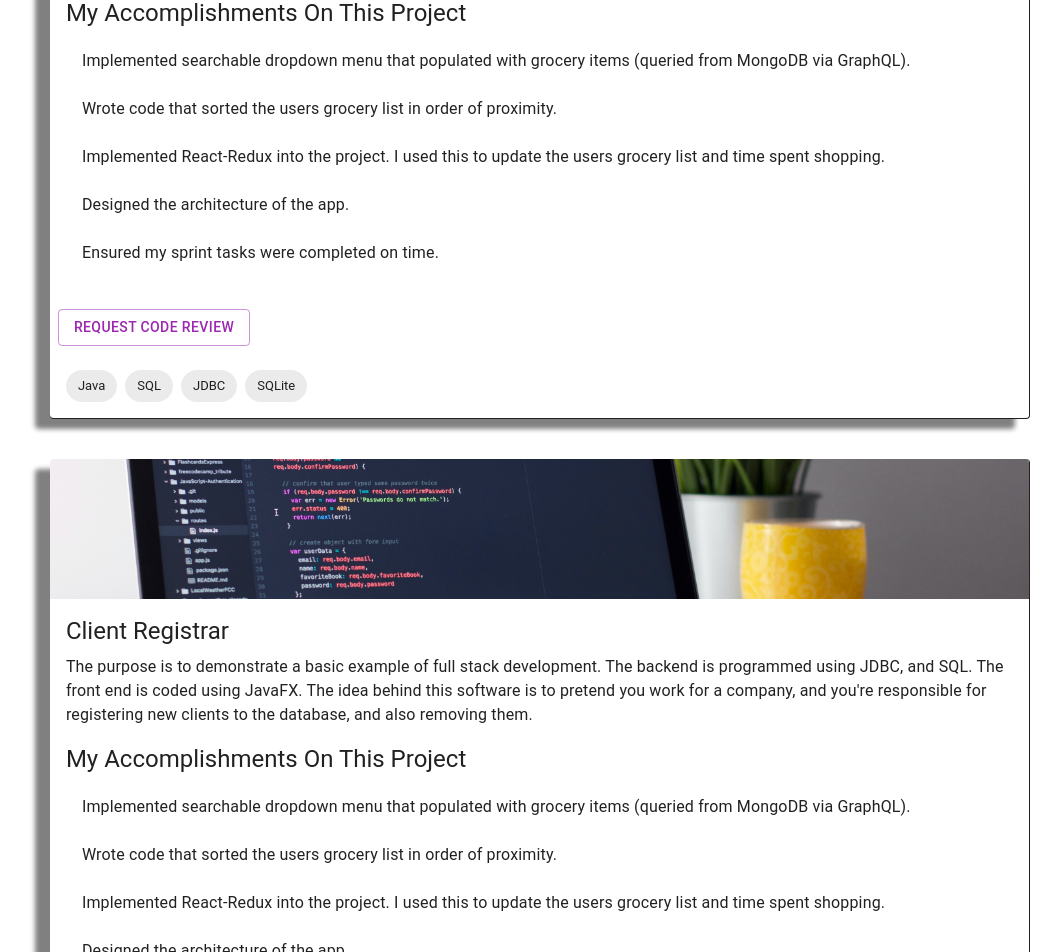
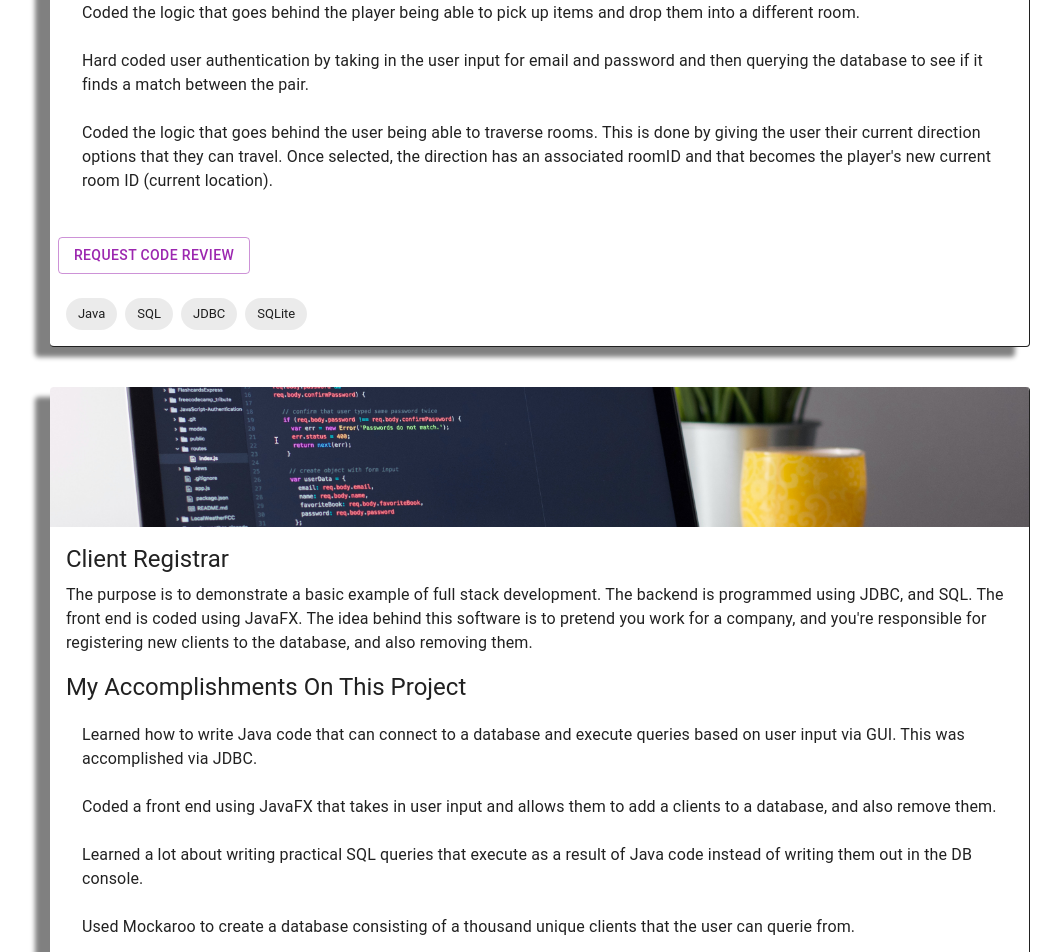
Before and after one commit to KWilliams-dev/kylesportfolio, a React (Vite) app: page /projects in a window 1280 px wide. Shown: the part 2600-3552 px from the top of the page, without its empty margins (100-1161 px from the left). Built offline with nearby package versions, Linux system fonts and the light colour scheme; a web font is replaced by a local one.

Commit message:
project info update

```diff
--- a/src/components/ProjectPanel/ProjectPanel.jsx
+++ b/src/components/ProjectPanel/ProjectPanel.jsx
@@ -5,12 +5,17 @@ import CardContent from "@mui/material/CardContent";
 import CardMedia from "@mui/material/CardMedia";
 import { Box, List, ListItem, ListItemText } from "@mui/material";
 import Typography from "@mui/material/Typography";
-import Chip from '@mui/material/Chip';
-import Stack from '@mui/material/Stack';
+import Chip from "@mui/material/Chip";
+import Stack from "@mui/material/Stack";
 import { RequestCodeReviewButton } from "../RequestCodeReview/RequestCodeReviewButton";
 
-export const ProjectPanel = ({title, info, technologies, image, listOfProjects}) => {
-
+export const ProjectPanel = ({
+  title,
+  info,
+  technologies,
+  image,
+  listOfAccomplishments,
+}) => {
   return (
     <Box
       sx={{
@@ -26,7 +31,7 @@ export const ProjectPanel = ({title, info, technologies, image, listOfProjects})
           marginTop: 5,
           boxShadow: "-15px 10px 5px grey",
           borderRight: "1px solid",
-            borderBottom: "1px solid"
+          borderBottom: "1px solid",
         }}
       >
         <CardMedia
@@ -38,36 +43,34 @@ export const ProjectPanel = ({title, info, technologies, image, listOfProjects})
         />
         <CardContent>
           <Typography variant="h5">{title}</Typography>
-            <Typography sx={{ marginTop: 1 }}>
-              {info}
+          <Typography sx={{ marginTop: 1 }}>{info}</Typography>
+          <List>
+            <Typography sx={{ marginTop: 1, marginBottom: 1 }} variant="h5">
+              My Accomplishments On This Project
             </Typography>
-            <List>
-              <Typography sx={{marginTop: 1, marginBottom: 1}} variant="h5">My Accomplishments On This Project</Typography>
-              <ListItem >
-                <ListItemText>Implemented searchable dropdown menu that populated with grocery items (queried from MongoDB via GraphQL).</ListItemText>
+            {listOfAccomplishments && listOfAccomplishments.map((accomp) => {
+              return (
+                <ListItem>
+                  <ListItemText>
+                    {accomp}
+                  </ListItemText>
                 </ListItem>
-              <ListItem >
-                <ListItemText>Wrote code that sorted the users grocery list in order of proximity.</ListItemText>
-              </ListItem>
-              <ListItem >
-                <ListItemText>Implemented React-Redux into the project. I used this to update the users grocery list and time spent shopping.</ListItemText>
-              </ListItem>
-              <ListItem >
-                <ListItemText>Designed the architecture of the app.</ListItemText>
-              </ListItem>
-              <ListItem >
-                <ListItemText>Ensured my sprint tasks were completed on time.</ListItemText>
-              </ListItem>
+              );
+            })}
             </List>
         </CardContent>
         <CardActions>
           <RequestCodeReviewButton />
         </CardActions>
-          <Stack sx={{paddingLeft: 2, paddingBottom: 2, paddingTop: 2}} direction={"row"} spacing={1}>
-            <Chip label={technologies[0]}/>
-            <Chip label={technologies[1]}/>
-            <Chip label={technologies[2]}/>
-            <Chip label={technologies[3]}/>
+        <Stack
+          sx={{ paddingLeft: 2, paddingBottom: 2, paddingTop: 2 }}
+          direction={"row"}
+          spacing={1}
+        >
+          <Chip label={technologies[0]} />
+          <Chip label={technologies[1]} />
+          <Chip label={technologies[2]} />
+          <Chip label={technologies[3]} />
         </Stack>
       </Card>
     </Box>
--- a/src/screens/About.jsx
+++ b/src/screens/About.jsx
@@ -4,14 +4,21 @@ import { RightInfoBlock } from "../components/InfoBlock/RightInfoBlock";
 import Fade from "react-reveal/Fade";
 
 const aspireInfo =
-  "My current goals are to graduate in August of 2023, and start my career as a Software Engineer imediately after. I've been coding " +
-  "for almost three years and have gained experience in Java, JS, React, HTML, CSS, SQL, MongoDB, and Node.js. I thouroughly enjoy the problem solving aspect " +
-  " of this field. I always try to find the most efficient process for solving business problems in tech.";
+  "My professional goals are to graduate in August of 2023, and start my career as a Software Engineer imediately after." +
+  " I thouroughly enjoy the problem solving aspect of this field, and always try to find the most efficient process for solving " +
+  " business problems in tech. The lifelong learning aspect of this field is not a deterrent for me, and I look forward to expanding my knowledge in full stack development and AI over the next few years.";
 
-const skillsInfo =
-  "My current goals are to graduate in August of 2023, and start my career as a Software Engineer imediately after. I've been coding " +
-  "for almost three years and have gained experience in Java, JS, React, HTML, CSS, SQL, MongoDB, and Node.js. I thouroughly enjoy the problem solving aspect " +
-  " of this field. I always try to find the most efficient process for solving business problems in tech.";
+const technicalSkillsInfo =
+  "My frontend experience consists of React, HTML, CSS and JS. As well as React-Router and React-Redux. Backend experience consists of MySQL, " +
+  "GraphQL, Node.js, PHP, SQLite, MongoDB, Apollo-Server, JDBC (Java Database Connectivity). As well as data modeling and schema generation. ";
+
+const softSkillsInfo =
+"I've been able to work on several different teams and micro teams (two-three people) throughout my professional and academic career. " +
+"While interning at Salesloft, I was able to work on a team consisting of QA Engineers, Senior Engineers, UI Engineers and Product/Engineering Managers. " +
+"It was a great learning experience to be able to pair program with mid-senior level engineers and also clarify business requirements with product and engineering managers. " +
+"Academically, I've worked on micro-teams tasked with creating a database that models and queries data for a mock computer store, and a seperate team tasked with creating a text-based adventure game. " +
+"My larger academic team experience as well as professional has enabled me to get a solid grasp of agile methodologies. I have experience working in sprints, participating in daily stand ups, " +
+"pair programming, creating user stories and attending cross-functional team meetings.";
 
 export const About = () => {
   return (
@@ -27,7 +34,11 @@ export const About = () => {
       </Fade>
 
       <Fade right>
-        <RightInfoBlock title={"Skills"} info={aspireInfo} />
+        <RightInfoBlock title={"Technical Skills"} info={technicalSkillsInfo} />
+      </Fade>
+
+      <Fade left>
+        <LeftInfoBlock title={"Soft Skills"} info={softSkillsInfo} />
       </Fade>
     </Box>
   );
--- a/src/screens/Projects.jsx
+++ b/src/screens/Projects.jsx
@@ -26,6 +26,34 @@ const lostResidence =
   "rooms, items, and monsters. Through careful data modeling, each game is unique to a users account. They can save, leave, and pick up right where they left" +
   "off.";
 
+const listOfAccomplishmentsQuicKart = [
+  "Implemented searchable dropdown menu that populated with grocery items (queried from MongoDB via GraphQL).",
+  "Wrote code that sorted the users grocery list in order of proximity.",
+  "Implemented React-Redux into the project. I used this to update the users grocery list and time spent shopping.",
+  "Designed the architecture of the app.",
+  "Ensured my sprint tasks were completed on time."
+]
+
+const listOfAccomplishmentsSoftIQ = [
+  "Modeled the data and set up the schemas via GraphQL.",
+  "Created the header and navigation using React Router and reuable components.",
+  "Assisted with UX design in figma, and designed the landing page for when the user is not logged in.",
+]
+
+const listOfAccomplishmentsLostResident = [
+  "Modeled the data for the database so that each user can save the state of their game and return to it upon logging in.",
+  "Coded the logic that goes behind the player being able to pick up items and drop them into a different room.",
+  "Hard coded user authentication by taking in the user input for email and password and then querying the database to see if it finds a match between the pair.",
+  "Coded the logic that goes behind the user being able to traverse rooms. This is done by giving the user their current direction options that they can travel. Once selected, the direction has an associated roomID and that becomes the player's new current room ID (current location)."
+]
+
+const listOfAccomplishmentsClientRegistrar = [
+  "Learned how to write Java code that can connect to a database and execute queries based on user input via GUI. This was accomplished via JDBC.",
+  "Coded a front end using JavaFX that takes in user input and allows them to add a clients to a database, and also remove them.",
+  "Learned a lot about writing practical SQL queries that execute as a result of Java code instead of writing them out in the DB console.",
+  "Used Mockaroo to create a database consisting of a thousand unique clients that the user can querie from."
+]
+
 const quicKartTechnologies = ["JavaScript", "React", "GraphQL", "MongoDB"];
 const softIqTechnologies = ["JavaScript", "React", "GraphQL", "MongoDB"];
 const lostResidentTechnologies = ["Java", "SQL", "JDBC", "SQLite"];
@@ -41,6 +69,7 @@ export const Projects = () => {
           title="QuicKart"
           info={quicKartInfo}
           technologies={quicKartTechnologies}
+          listOfAccomplishments={listOfAccomplishmentsQuicKart}
         />
       </Fade>
       <Fade right>
@@ -49,6 +78,7 @@ export const Projects = () => {
           title="SoftIQ"
           info={softIqInfo}
           technologies={softIqTechnologies}
+          listOfAccomplishments={listOfAccomplishmentsSoftIQ}
         />
       </Fade>
       <Fade left>
@@ -57,6 +87,7 @@ export const Projects = () => {
           title="Lost Resident"
           info={lostResidence}
           technologies={lostResidentTechnologies}
+          listOfAccomplishments={listOfAccomplishmentsLostResident}
         />
       </Fade>
       <Fade right>
@@ -65,6 +96,7 @@ export const Projects = () => {
           title="Client Registrar"
           info={clientRegistrar}
           technologies={clientRegistrarTechnologies}
+          listOfAccomplishments={listOfAccomplishmentsClientRegistrar}
         />
       </Fade>
     </div>
```
Lines whose indentation alone changed are shown as unchanged.
